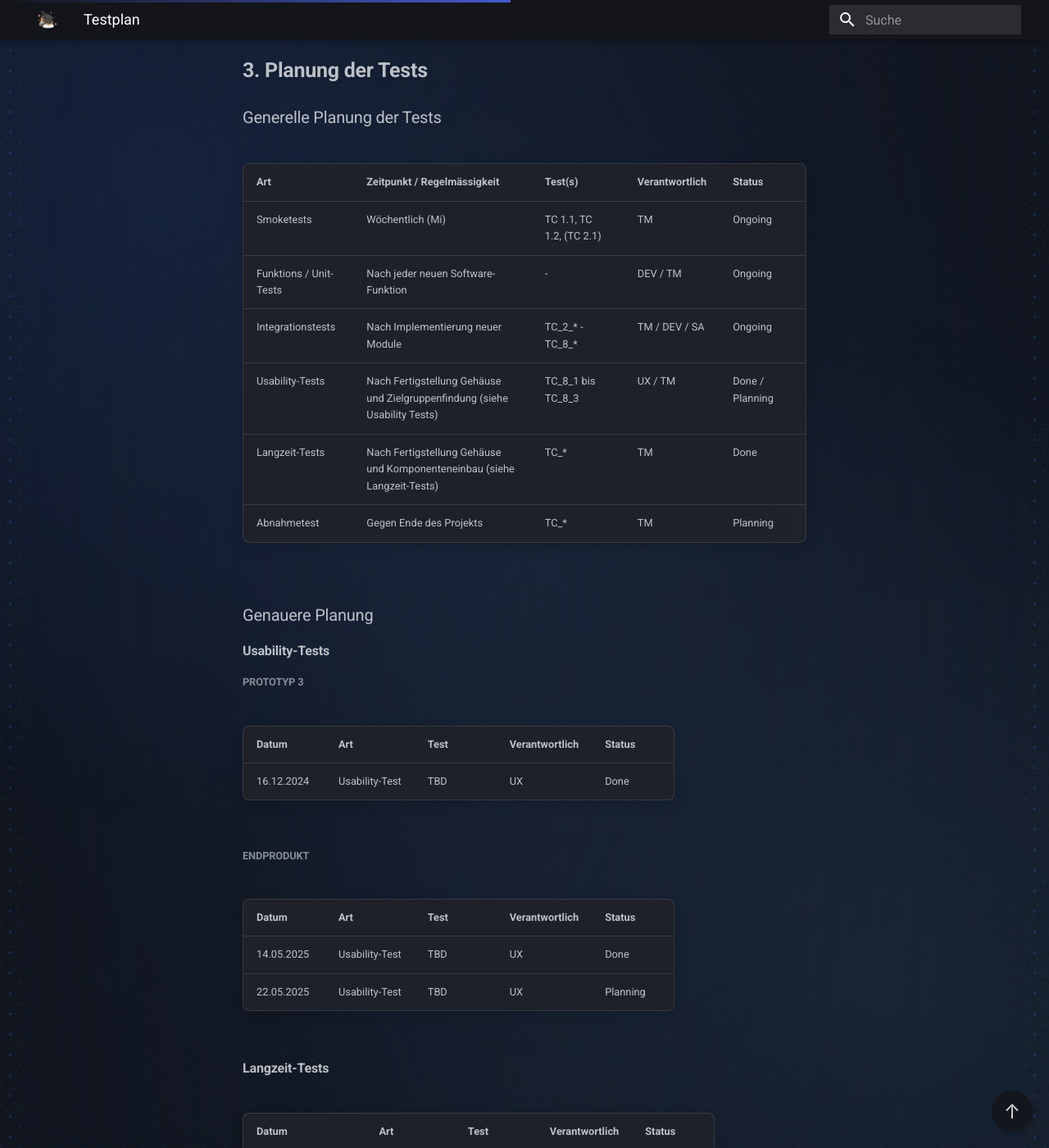
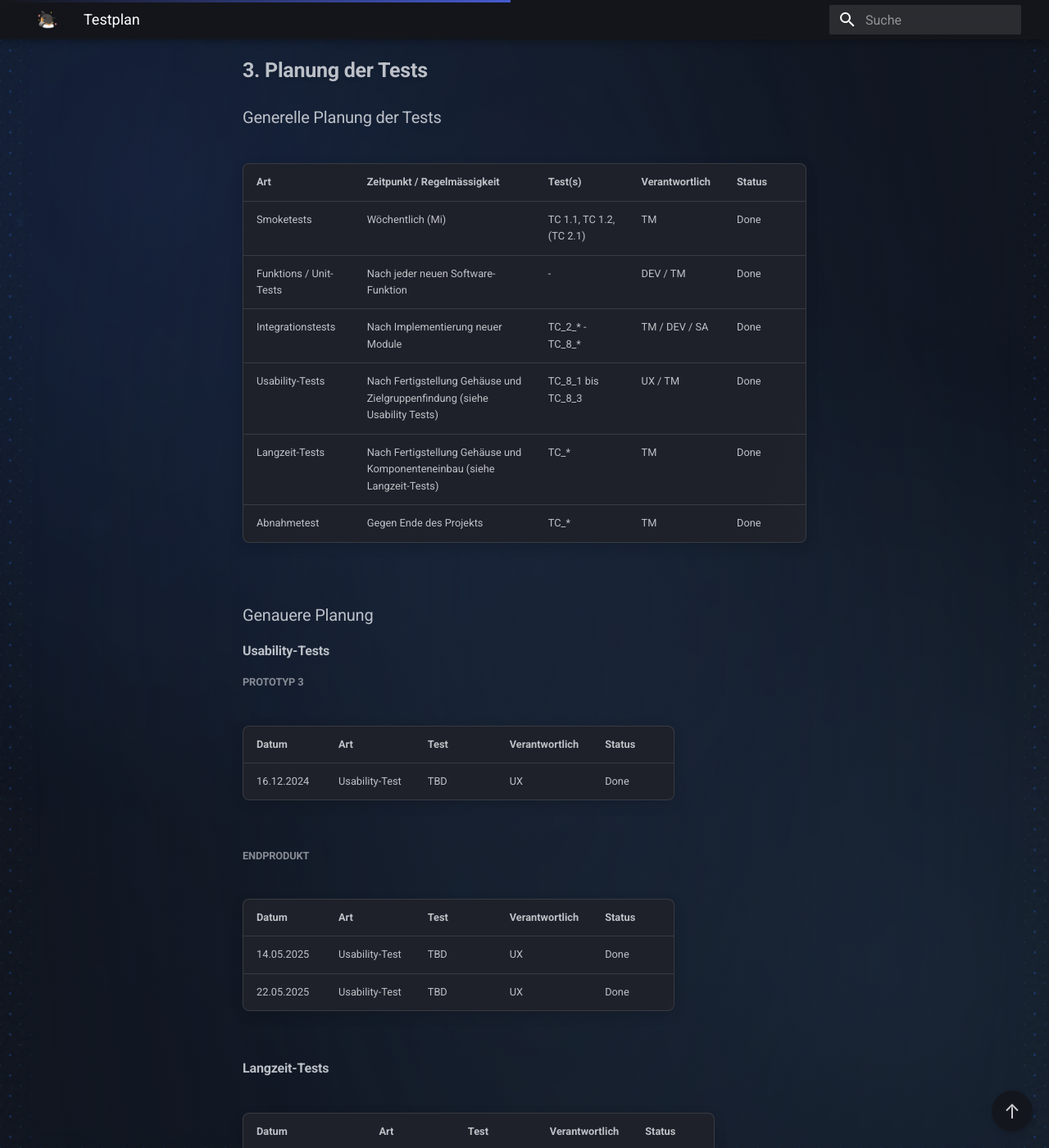
Before and after one commit to fhnw-ip12-24vt/fridgely-docu, an MkDocs documentation site: the page built from docs/Testing/Testplan.md, in a window 1280 px wide and 1400 px high, scrolled down 1141 px. Shown: the whole window at 82% size. Built offline with MkDocs 1.6.1 and Material for MkDocs 9.7.7, drawn with Linux system fonts in a browser that asks for light colours; some of the changed text lies outside the part shown.

Commit message:
add last changes to test docu

```diff
--- a/docs/Testing/Testplan.md
+++ b/docs/Testing/Testplan.md
@@ -29,12 +29,12 @@ Um die Übergabe, Abnahme und Inbetriebnahme des Produktes zu testen und überpr
 ### Generelle Planung der Tests
 | Art               | Zeitpunkt / Regelmässigkeit                     | Test(s)               | Verantwortlich | Status         |
 |--------------------|------------------------------------|-----------------------|----------------|----------------|
-| Smoketests         | Wöchentlich (Mi)                  | TC 1.1, TC 1.2, (TC 2.1) | TM             | Ongoing       |
-| Funktions / Unit-Tests         | Nach jeder neuen Software-Funktion |            -           | DEV / TM             | Ongoing |
-| Integrationstests  | Nach Implementierung neuer Module  | TC_2_* - TC_8_*       | TM / DEV / SA  | Ongoing       |
-| Usability-Tests    | Nach Fertigstellung Gehäuse und Zielgruppenfindung (siehe Usability Tests) | TC_8_1 bis TC_8_3 | UX / TM        | Done / Planning       |
+| Smoketests         | Wöchentlich (Mi)                  | TC 1.1, TC 1.2, (TC 2.1) | TM             | Done       |
+| Funktions / Unit-Tests         | Nach jeder neuen Software-Funktion |            -           | DEV / TM             | Done |
+| Integrationstests  | Nach Implementierung neuer Module  | TC_2_* - TC_8_*       | TM / DEV / SA  | Done       |
+| Usability-Tests    | Nach Fertigstellung Gehäuse und Zielgruppenfindung (siehe Usability Tests) | TC_8_1 bis TC_8_3 | UX / TM        | Done        |
 | Langzeit-Tests    | Nach Fertigstellung Gehäuse und Komponenteneinbau (siehe Langzeit-Tests) | TC_* |  TM        | Done        |
-| Abnahmetest    | Gegen Ende des Projekts  | TC_* |  TM        | Planning        |
+| Abnahmetest    | Gegen Ende des Projekts  | TC_* |  TM        | Done        |
 
 ### Genauere Planung
 #### Usability-Tests
@@ -48,18 +48,18 @@ Um die Übergabe, Abnahme und Inbetriebnahme des Produktes zu testen und überpr
 | Datum       | Art            | Test | Verantwortlich | Status    |
 |-------------|----------------|------|----------------|-----------|
 | 14.05.2025  | Usability-Test | TBD  | UX       | Done  |
-| 22.05.2025  | Usability-Test | TBD  | UX         | Planning  |
+| 22.05.2025  | Usability-Test | TBD  | UX         | Done  |
 
 #### Langzeit-Tests
 | Datum                        | Art          | Test | Verantwortlich | Status    |
 |------------------------------|--------------|------|----------------|-----------|
-| 06.05.2025 | Abnahmetest | TC_*  | TM             | Planning  |
-| 14.05.2025 | Abnahmetest | TC_*  | TM             | Planning  |
+| 06.05.2025 | Abnahmetest | TC_*  | TM             | Done  |
+| 14.05.2025 | Abnahmetest | TC_*  | TM             | Done  |
 #### Abnahme-Test
 
 | Datum                        | Art          | Test | Verantwortlich | Status    |
 |------------------------------|--------------|------|----------------|-----------|
-| Transition-Phase (29.05.2025) | Abnahmetest | TC_*  | TM             | Planning  |
+| Transition-Phase (29.05.2025) | Abnahmetest | TC_*  | TM             | Done  |
 
 ## 4. Testumgebung
 | Kategorie       | Details                          |
--- a/mkdocs.yml
+++ b/mkdocs.yml
@@ -176,7 +176,7 @@ nav:
     - Test Überblick: Testing/Tests/Inhalt.md
     - Tests:
       - Abnahme-Test:
-        - Abnahme-Test Entwurf: Testing/Tests/Abnahmetest_Entwurf.md
+        - Abnahme-Test: Testing/Tests/Abnahmetest.md
       - Funktions- und Integrationstests:
         - Gameloop-Tests:
           - Gameloop-Test 01: Testing/Tests/Funktion_Integrationtests/Gamelooptest01_08052025.md
```
Also changed, not shown: 3 other files.
